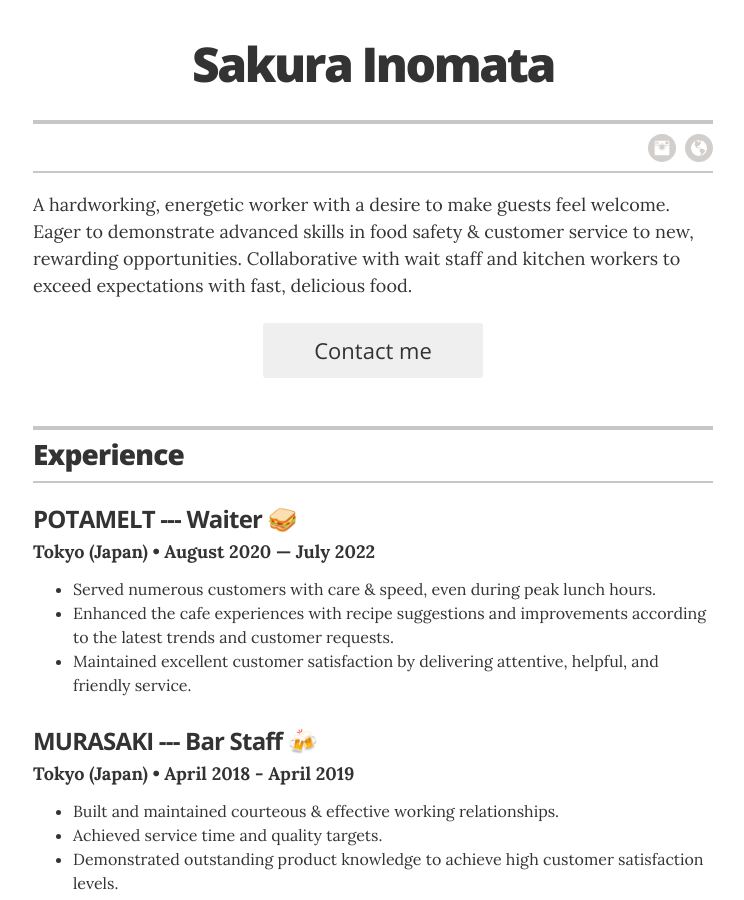
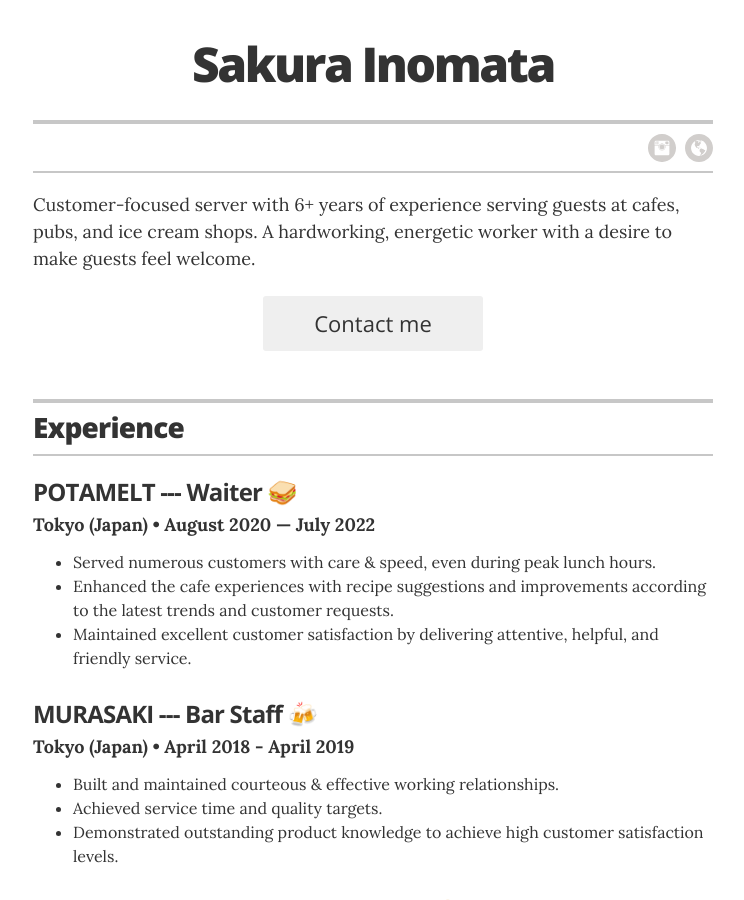
Before and after one commit to ahandsel/meet-sakura, a Jekyll site: the page built from index.html, in a window 1280 px wide and 900 px high. Shown: the whole window, without its empty margins (267-1011 px from the left). Built offline with Jekyll 4.4.1, drawn with Linux system fonts in a browser that asks for light colours.

Commit message:
Update resume_header_intro

```diff
--- a/_config.yml
+++ b/_config.yml
@@ -23,7 +23,7 @@ resume_contact_address:         "Uxbridge, England"
 resume_header_contact_info:     "742 Evergreen Terrace, Springfield • 555-7334 • lisasimpson@youremailaddress.com"
 display_header_contact_info:    "false"
 
-resume_header_intro: "<p>A hardworking, energetic worker with a desire to make guests feel welcome. Eager to demonstrate advanced skills in food safety & customer service to new, rewarding opportunities. Collaborative with wait staff and kitchen workers to exceed expectations with fast, delicious food.</p>"
+resume_header_intro: "<p>Customer-focused server with 6+ years of experience serving guests at cafes, pubs, and ice cream shops. A hardworking, energetic worker with a desire to make guests feel welcome.</p>"
 
 # use "yes" to display the email contact button,
 # "no" to display an "I'm not looking for work" message,
```
